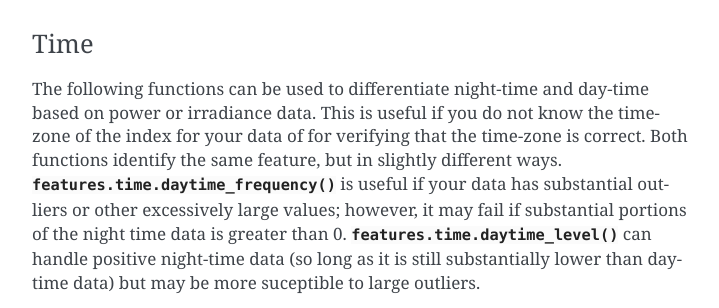
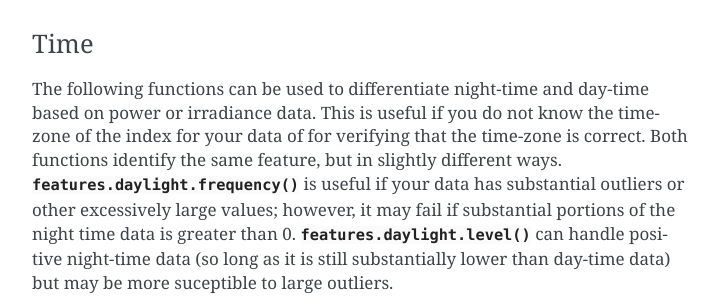
Before and after one commit to pvlib/pvanalytics, a Sphinx documentation site: the page built from docs/api.rst, in a window 1280 px wide and 900 px high, scrolled down 2389 px, cut to the strip 277-585 px from the top of the window. Shown: the whole strip, without its empty margins (388-1107 px from the left). Built offline with Sphinx 7.4.7, drawn with Linux system fonts in a browser that asks for light colours.

Commit message:
Fix references to features.daylight functions in API docs

```diff
--- a/docs/api.rst
+++ b/docs/api.rst
@@ -137,18 +137,18 @@ day-time based on power or irradiance data. This is useful if you do
 not know the time-zone of the index for your data of for verifying
 that the time-zone is correct. Both functions identify the same
 feature, but in slightly different ways.
-:py:func:`features.time.daytime_frequency` is useful if your data has
+:py:func:`features.daylight.frequency` is useful if your data has
 substantial outliers or other excessively large values; however, it
 may fail if substantial portions of the night time data is greater
-than 0. :py:func:`features.time.daytime_level` can handle positive
+than 0. :py:func:`features.daylight.level` can handle positive
 night-time data (so long as it is still substantially lower than
 day-time data) but may be more suceptible to large outliers.
 
 .. autosummary::
    :toctree: generated/
 
-   features.time.daytime_frequency
-   features.time.daytime_level
+   features.daylight.frequency
+   features.daylight.level
 
 .. rubric:: References
 
```
